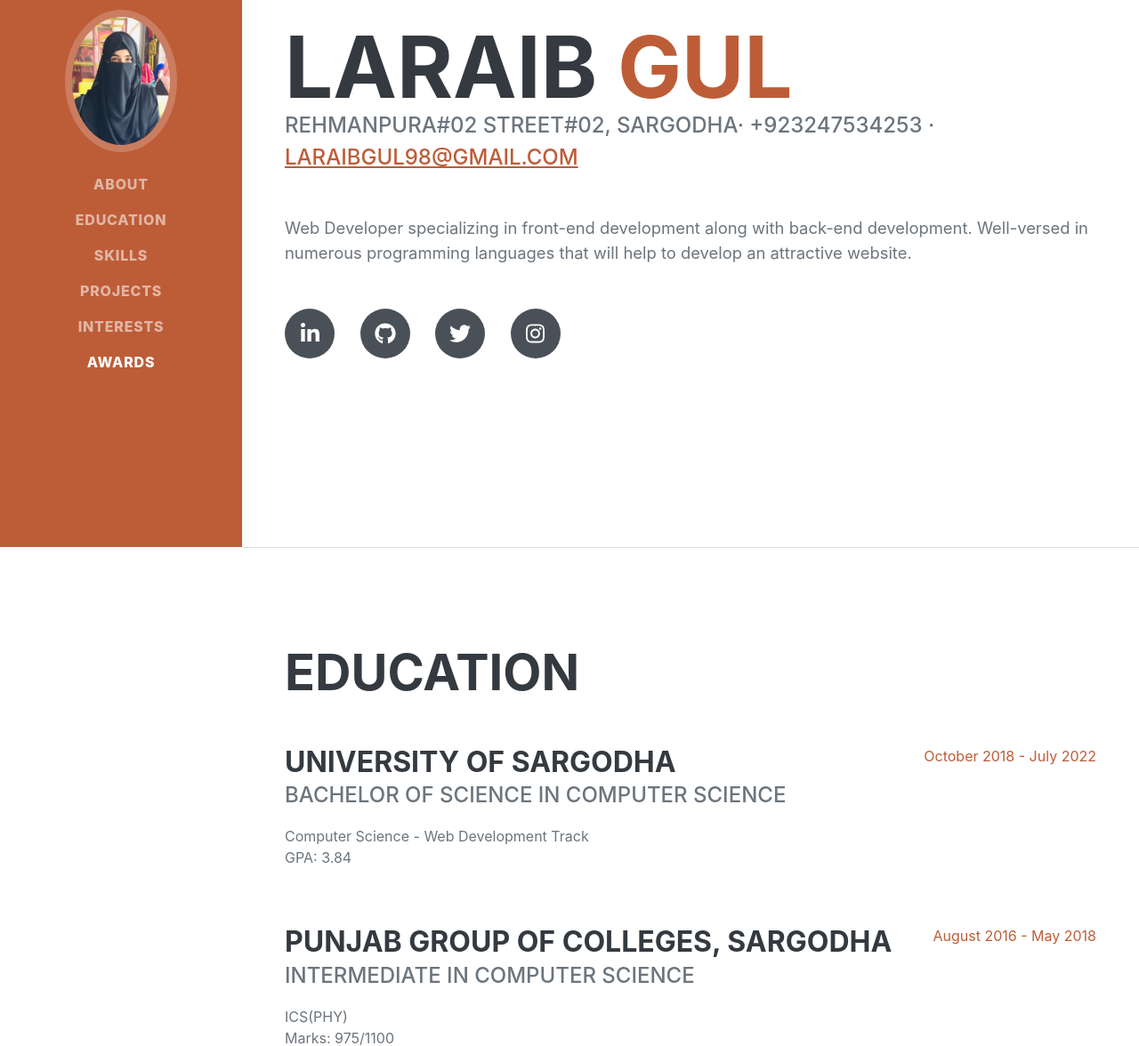
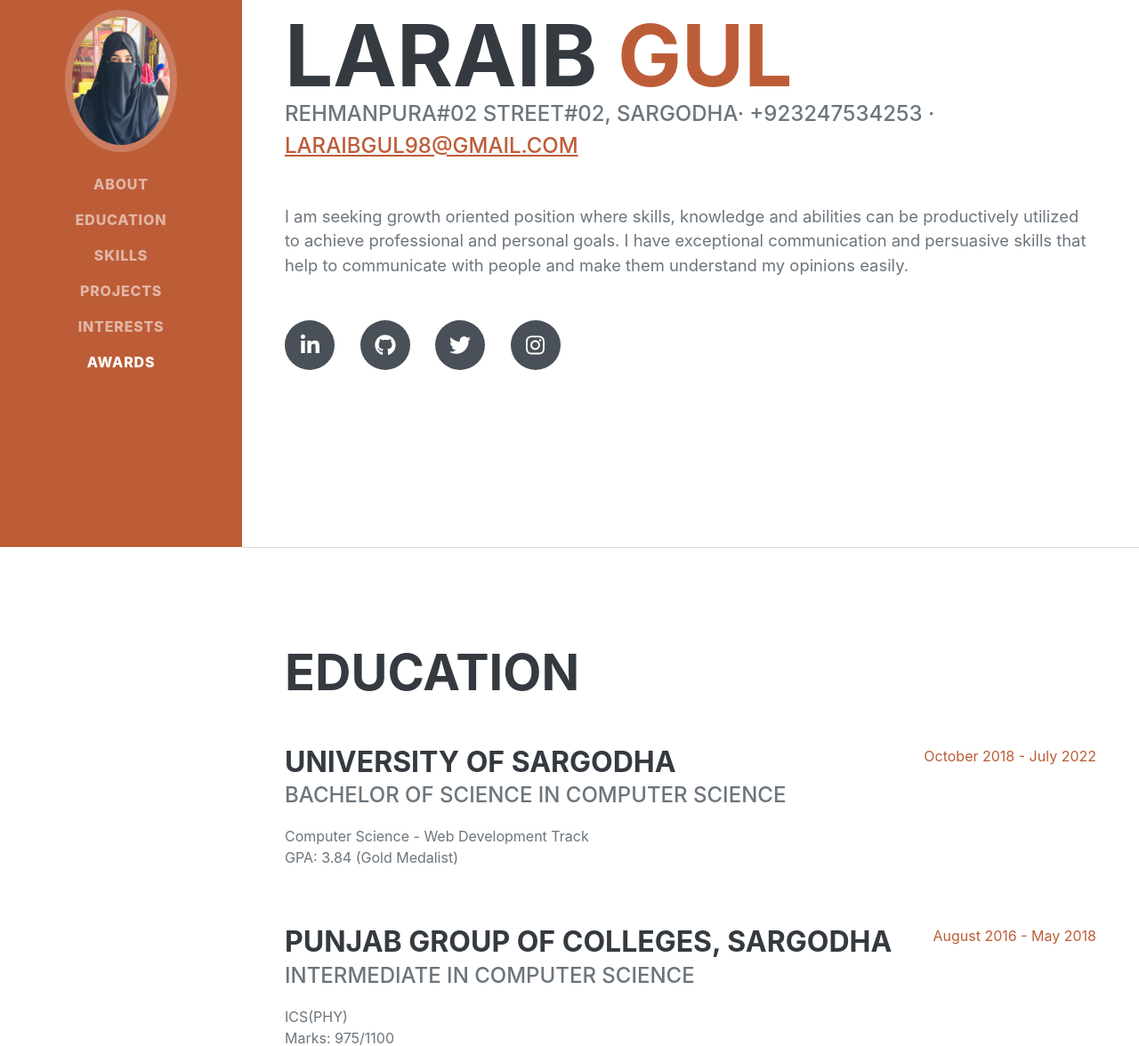
Before and after one commit to Laraib-Gul/laraib-gul.github.io, a plain HTML site: page index.html in a window 1280 px wide. Shown: the part 185-1361 px from the top of the page at 89% size. Drawn offline with nearby package versions, Linux system fonts and the light colour scheme; a web font is replaced by a local one.

Commit message:
final update

```diff
--- a/index.html
+++ b/index.html
@@ -47,7 +47,7 @@
                         RehmanPura#02 Street#02, Sargodha· +923247534253 ·
                         <a href="mailto:name@email.com">laraibgul98@gmail.com</a>
                     </div>
-                    <p class="lead mb-5">Web Developer specializing in front-end development along with back-end development. Well-versed in numerous programming languages that will help to develop an attractive website.</p>
+                    <p class="lead mb-5">I am seeking growth oriented position where skills, knowledge and abilities can be productively utilized to achieve professional and personal goals. I have exceptional communication and persuasive skills that help to communicate with people and make them understand my opinions easily.</p>
                     <div class="social-icons">
                         <a class="social-icon" href="https://www.linkedin.com/in/laraib-gul-8599aa183"><i class="fab fa-linkedin-in"></i></a>
                         <a class="social-icon" href="https://github.com/Laraib-Gul"><i class="fab fa-github"></i></a>
@@ -66,7 +66,7 @@
                             <h3 class="mb-0">University of Sargodha</h3>
                             <div class="subheading mb-3">Bachelor of science in computer science</div>
                             <div>Computer Science - Web Development Track</div>
-                            <p>GPA: 3.84</p>
+                            <p>GPA: 3.84 (Gold Medalist)</p>
                         </div>
                         <div class="flex-shrink-0"><span class="text-primary">October 2018 - July 2022</span></div>
                     </div>
```
